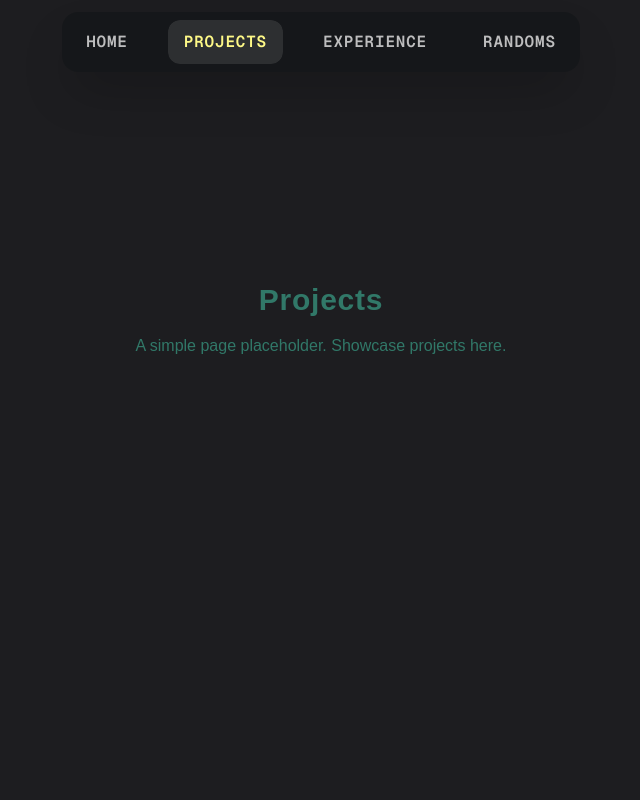
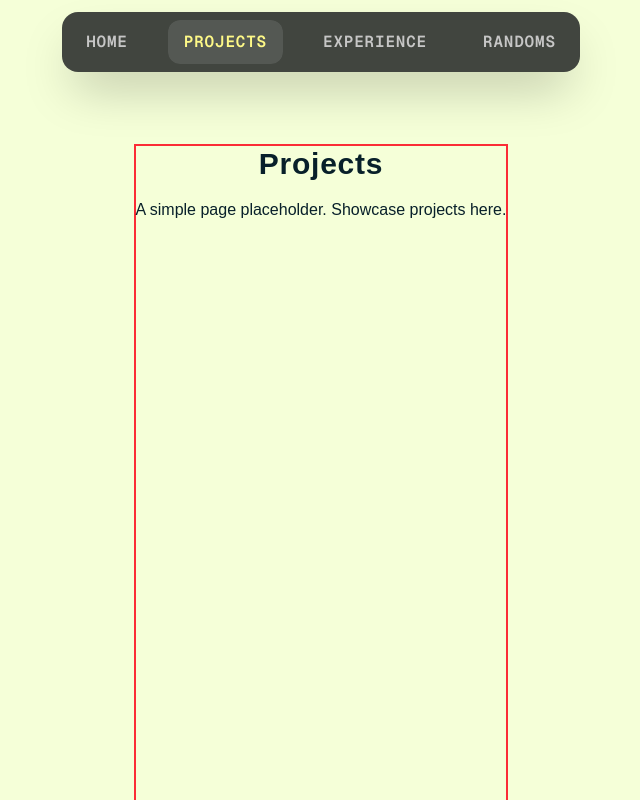
Before and after one commit to ankitzm/portfolio, a Next.js app: page /projects in a window 1280 px wide. Shown: the top 800 px of the page, without its empty margins (319-959 px from the left). Built offline with nearby package versions, Linux system fonts and the light colour scheme.

Commit message:
Refactor global styles and Home component: update CSS variables for improved theming, remove video background and loading progress indicator, and simplify layout structure.

```diff
--- a/app/globals.css
+++ b/app/globals.css
@@ -1,16 +1,16 @@
 @import "tailwindcss";
 
 :root {
-  --background: #1D1D20ff;
-  --foreground: var(--hookers-green);
+  --background: var(--bg-fade-green);
+  --foreground: var(--rich-black);
   --bg-fade-size: 20%;
   /* CSS HEX */
   --rich-black: #08202Aff;
   --icterine: #FEF987ff;
-  --hookers-green: #317868ff;
+  --hookers-green: #c2d18f;
   --tigers-eye: #A8612Cff;
   --eerie-black: #14171Aff;
-  --eerie-black-bg: #1D1D20ff;
+  --bg-fade-green: #e6ff955d;
 }
 
 @theme inline {
@@ -32,18 +32,6 @@ body {
   font-family: Arial, Helvetica, sans-serif;
 }
 
-.bg-img{
-  position: absolute;
-  top: 0;
-  left: 0;
-  width: 100%;
-  height: 100%;
-  object-fit: cover;
-  z-index: -1;
-  /* Fade bottom into background color */
-  -webkit-mask-image: linear-gradient(to bottom, var(--eerie-black-bg) 0%, var(--eerie-black-bg) calc(100% - var(--bg-fade-size)), transparent 100%);
-  mask-image: linear-gradient(to bottom, var(--eerie-black-bg) 0%, var(--eerie-black-bg) calc(100% - var(--bg-fade-size)), transparent 100%);
-}
 
 @keyframes squiggle{
   0%{ transform: translateY(0) rotate(0deg); }
--- a/app/page.tsx
+++ b/app/page.tsx
@@ -5,41 +5,9 @@ export default function Home() {
   const [progress, setProgress] = useState(0);
   const timeoutsRef = useRef<number[]>([]);
 
-  useEffect(() => {
-    const durationMs = 6000;
-    const steps = [0, 1, 2, 6, 16, 38, 60, 88, 97, 99, 100];
-    const interval = durationMs / (steps.length - 1);
-
-    // Schedule percentage jumps
-    steps.forEach((value, index) => {
-      const id = window.setTimeout(() => setProgress(value), Math.round(index * interval));
-      timeoutsRef.current.push(id);
-    });
-
-    return () => {
-      timeoutsRef.current.forEach((id) => clearTimeout(id));
-      timeoutsRef.current = [];
-    };
-  }, []);
   return (
-    <div className="font-sans grid grid-rows-[20px_1fr_20px] items-center justify-items-center min-h-screen p-8 pb-20 gap-16 sm:p-20">
-      {/* Video background */}
-      <video
-        className="fixed top-0 left-0 w-full h-full object-cover z-[-1]"
-        style={{
-          maskImage: 'linear-gradient(to bottom, black 0%, black calc(100% - 20px), transparent 100%)',
-          WebkitMaskImage: 'linear-gradient(to bottom, black 0%, black calc(100% - 20px), transparent 100%)'
-        }}
-        autoPlay
-        muted
-        playsInline
-      >
-        <source src="/video-bg.webm" type="video/webm" />
-      </video>
-
-      <div className="fixed bottom-0 right-0 text-sm sm:text-base font-mono tracking-wider w-40 text-center py-2 rounded-md rounded-tl-2xl bg-black/40 text-icterine backdrop-blur-md">
-        {progress}% {progress < 100 ? "loading" : "loaded"}
-      </div>
+    <div className="font-sans items-center justify-items-center min-h-screen p-8 pb-20 gap-16 sm:p-20">
+      difhue
     </div>
   );
 }
--- a/app/projects/page.tsx
+++ b/app/projects/page.tsx
@@ -1,7 +1,7 @@
 export default function ProjectsPage() {
   return (
     <main className="p-8 sm:p-16 grid place-items-center min-h-[60vh]">
-      <section className="max-w-2xl text-center space-y-4">
+      <section className="max-w-2xl text-center space-y-4 h-screen border-2 border-red-500">
         <h1 className="text-3xl font-bold tracking-wide">Projects</h1>
         <p>
           A simple page placeholder. Showcase projects here.
```
Also changed, not shown: public/bg.jpg (deleted), 1 other file (tests, documents, lock files or other folders).
